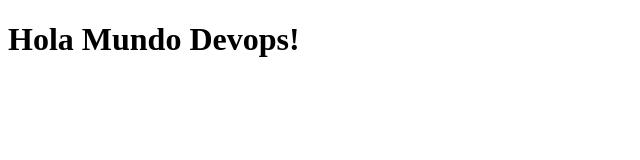
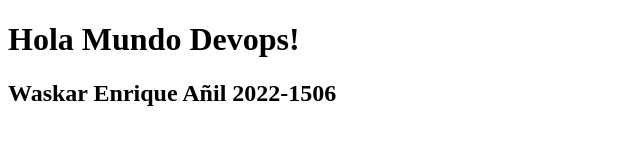
Before and after one commit to waskarEnrique/servidor-docker-nginx, a plain HTML site: page index.html in a window 1280 px wide. Shown: the whole page, without its empty margins (0-640 px from the left). Drawn offline with Linux system fonts and the light colour scheme.

Commit message:
Agregado mi nombre a index.html

```diff
--- a/index.html
+++ b/index.html
@@ -7,5 +7,6 @@
 </head>
 <body>
   <h1>Hola Mundo Devops!</h1>
+  <h2>Waskar Enrique Añil 2022-1506</h2>
 </body>
 </html>
```
